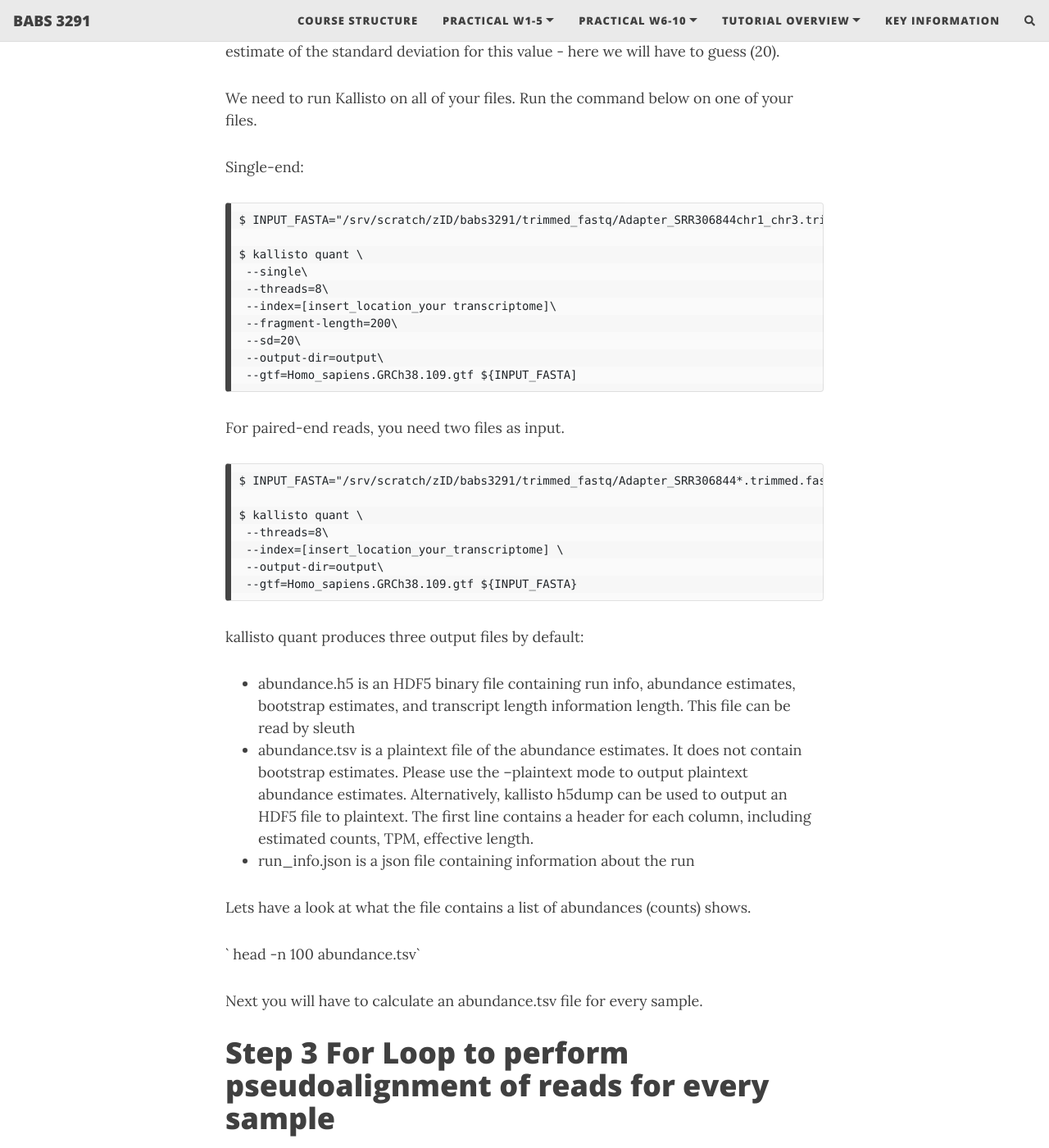
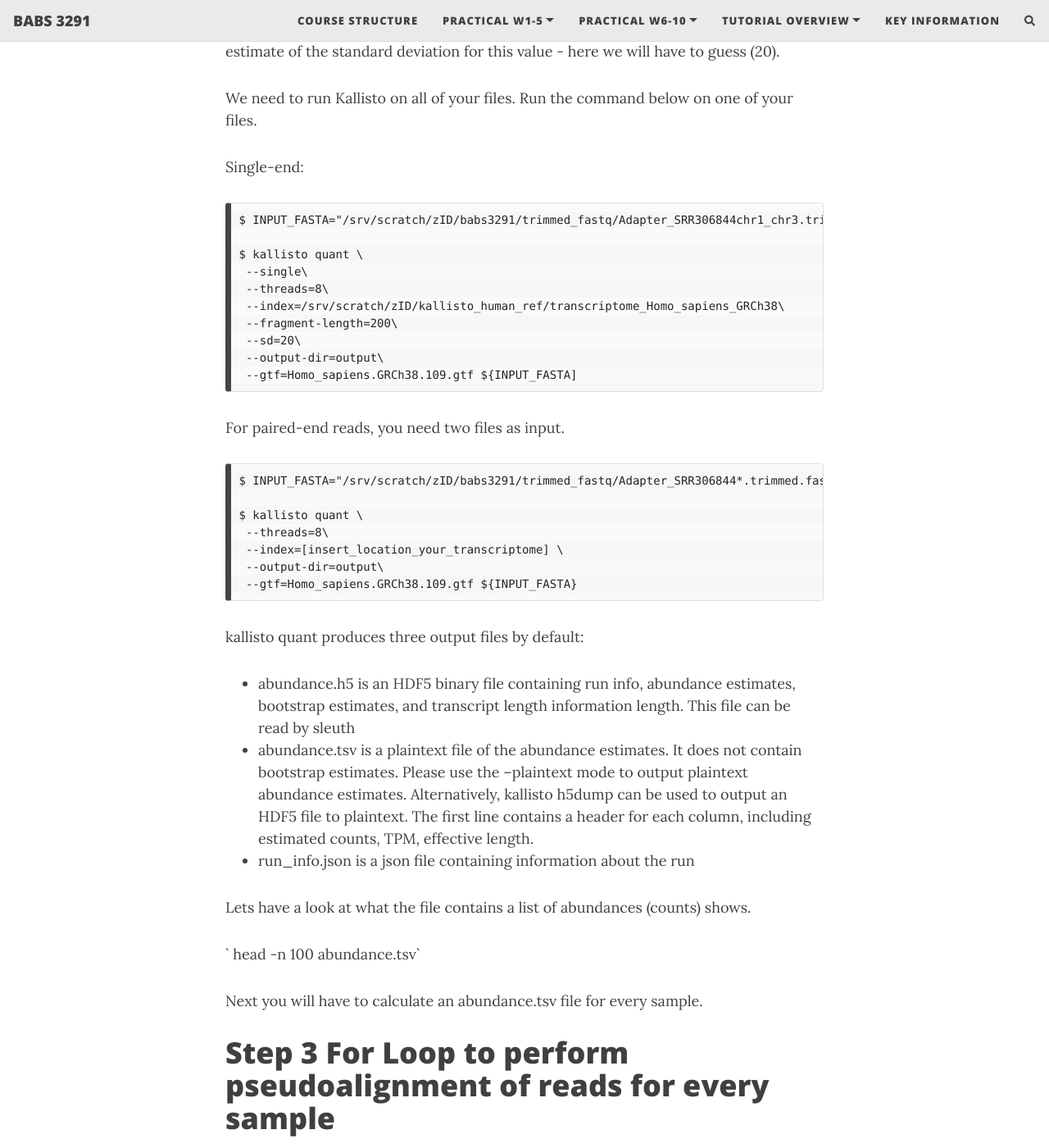
Before and after one commit to theheking/babs-rna-seq-2024, a Jekyll site: the page built from practical_overview/Week6_Alignment.md, in a window 1280 px wide and 1400 px high, scrolled down 8690 px. Shown: the whole window at 82% size. Built offline with Jekyll 4.4.1, drawn with Linux system fonts in a browser that asks for light colours; nearby versions of some CDN libraries; comment, search, counter and statistics services are not loaded; some of the changed text lies outside the part shown.

Commit message:
Update Week6_Alignment.md

```diff
--- a/practical_overview/Week6_Alignment.md
+++ b/practical_overview/Week6_Alignment.md
@@ -264,7 +264,7 @@ Single-end:
     $ kallisto quant \
      --single\
      --threads=8\
-     --index=[insert_location_your transcriptome]\
+     --index=/srv/scratch/zID/kallisto_human_ref/transcriptome_Homo_sapiens_GRCh38\
      --fragment-length=200\
      --sd=20\
      --output-dir=output\
@@ -308,7 +308,7 @@ If you have single-end reads.
           kallisto quant \
            --single\
            --threads=8\
-           --index=[insert_location_your transcriptome]\
+           --index=/srv/scratch/zID/kallisto_human_ref/transcriptome_Homo_sapiens_GRCh38\
            --fragment-length=200\
            --sd=20\
            --output-dir=${outdir}\
```
